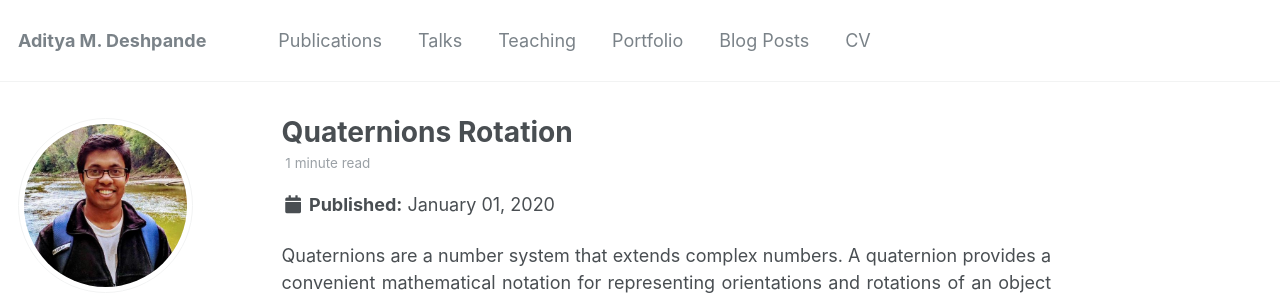
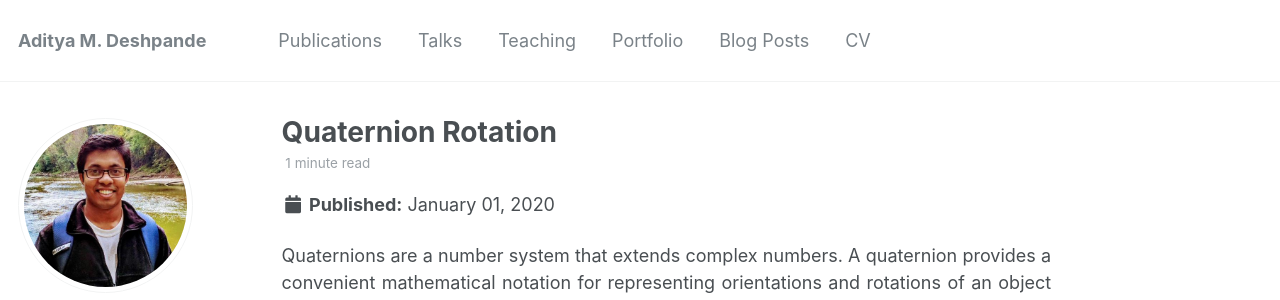
Before and after one commit to adipandas/adipandas.github.io, a Jekyll site: the page built from _posts/2020-01-01-quaternion-rotation.md, in a window 1280 px wide and 900 px high. Shown: the top 300 px of the window. Built offline with Jekyll 4.4.1, drawn with Linux system fonts in a browser that asks for light colours; some web fonts are replaced; formulas are drawn with MathJax 3; comment, search, counter and statistics services are not loaded.

Commit message:
Update and rename 2020-01-01-quaternions-rotation.md to 2020-01-01-quaternion-rotation.md

```diff
--- a/_posts/2020-01-01-quaternions-rotation.md
+++ b/_posts/2020-01-01-quaternion-rotation.md
@@ -1,7 +1,7 @@
 ---
-title: 'Quaternions Rotation'
+title: 'Quaternion Rotation'
 date: 2020-01-01
-permalink: /posts/2020/01/quaternions-rotation/
+permalink: /posts/2020/01/quaternion-rotation/
 tags:
   - quaternion
   - quaternion-product
```
